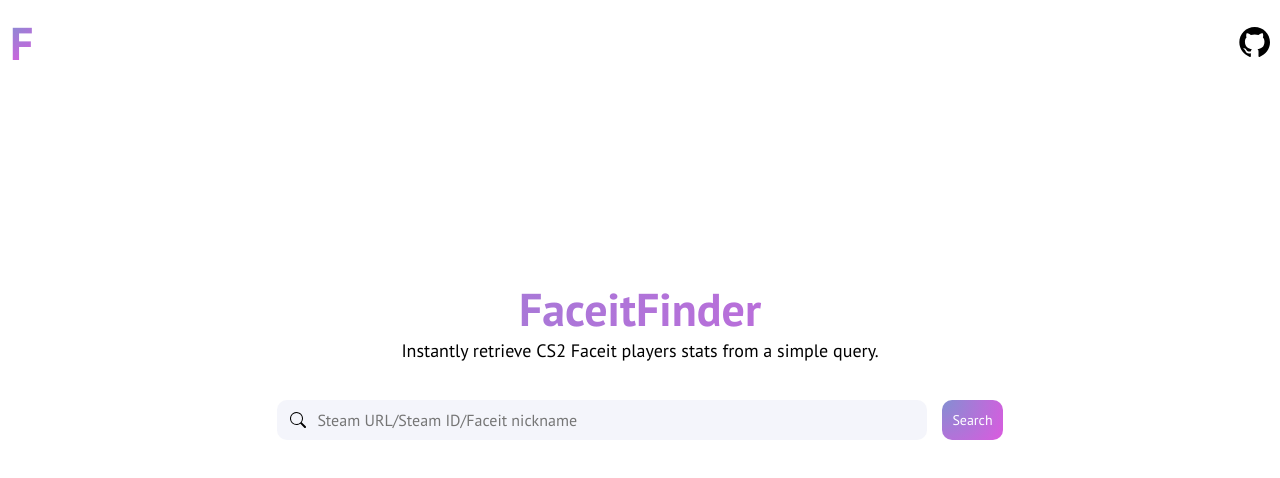
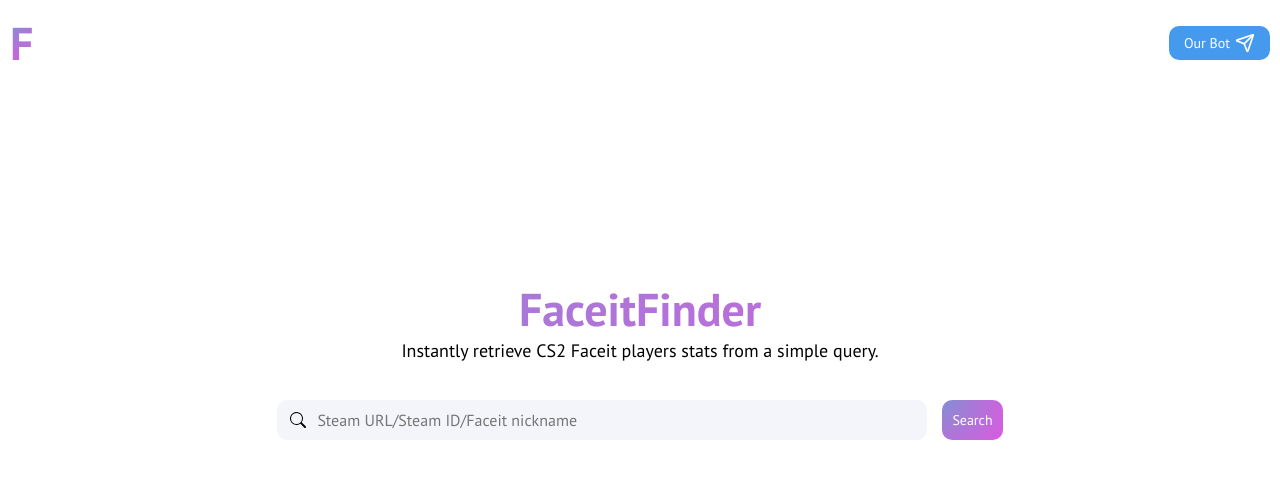
Before and after one commit to prmakk/faceit_finder, a React (Vite) app: page / in a window 1280 px wide. Shown: the top 478 px of the page. Built offline with nearby package versions, Linux system fonts and the light colour scheme.

Commit message:
refactor(header): styles and links

```diff
--- a/package.json
+++ b/package.json
@@ -11,9 +11,11 @@
   },
   "dependencies": {
     "axios": "^1.7.7",
+    "lucide-react": "^0.462.0",
     "react": "^18.3.1",
     "react-dom": "^18.3.1",
     "react-hot-toast": "^2.4.1",
+    "react-router": "^7.0.1",
     "sass": "^1.79.3",
     "zustand": "^5.0.0-rc.2"
   },
--- a/src/components/header/Header.tsx
+++ b/src/components/header/Header.tsx
@@ -1,23 +1,19 @@
 import { FC } from "react";
+import { Link } from "react-router";
+import { Send } from "lucide-react";
+
 import styles from "./index.module.scss";
 
 const Header: FC = () => {
     return (
         <header className={styles.header}>
-            <p className={styles.logo}>f</p>
-            <a href="https://github.com/prmakk/faceit_finder" target="_blank">
-                <svg
-                    height="32"
-                    aria-hidden="true"
-                    viewBox="0 0 24 24"
-                    version="1.1"
-                    width="32"
-                    data-view-component="true"
-                    className="octicon octicon-mark-github v-align-middle color-fg-default"
-                >
-                    <path d="M12.5.75C6.146.75 1 5.896 1 12.25c0 5.089 3.292 9.387 7.863 10.91.575.101.79-.244.79-.546 0-.273-.014-1.178-.014-2.142-2.889.532-3.636-.704-3.866-1.35-.13-.331-.69-1.352-1.18-1.625-.402-.216-.977-.748-.014-.762.906-.014 1.553.834 1.769 1.179 1.035 1.74 2.688 1.25 3.349.948.1-.747.402-1.25.733-1.538-2.559-.287-5.232-1.279-5.232-5.678 0-1.25.445-2.285 1.178-3.09-.115-.288-.517-1.467.115-3.048 0 0 .963-.302 3.163 1.179.92-.259 1.897-.388 2.875-.388.977 0 1.955.13 2.875.388 2.2-1.495 3.162-1.179 3.162-1.179.633 1.581.23 2.76.115 3.048.733.805 1.179 1.825 1.179 3.09 0 4.413-2.688 5.39-5.247 5.678.417.36.776 1.05.776 2.128 0 1.538-.014 2.774-.014 3.162 0 .302.216.662.79.547C20.709 21.637 24 17.324 24 12.25 24 5.896 18.854.75 12.5.75Z"></path>
-                </svg>
-            </a>
+            <Link to={"/"} className={styles.logo}>
+                F
+            </Link>
+            <Link to={"https://t.me/findfaceit_bot"} className={styles.button}>
+                Our Bot
+                <Send size={20} />
+            </Link>
         </header>
     );
 };
--- a/src/components/header/index.module.scss
+++ b/src/components/header/index.module.scss
@@ -12,20 +12,26 @@
         font-size: 46px;
         text-transform: uppercase;
         font-weight: 700;
+        text-decoration: none;
     }
 
-    svg {
+    .button {
+        text-decoration: none;
+        color: #fff;
+        background-color: #459aee;
+        padding: 7px 15px;
+        border-radius: 10px;
+        display: flex;
+        align-items: center;
+        gap: 5px;
+        font-size: 14px;
+        font-weight: 500;
+        outline: none;
+        transition: 0.1s all ease-in;
+
         &:hover {
-            animation: spin 0.4s;
-        }
-    }
-
-    @keyframes spin {
-        0% {
-            transform: rotate(0deg);
-        }
-        100% {
-            transform: rotate(360deg);
+            background-color: darken(#459aee, 5%);
+            transform: rotate(-2deg);
         }
     }
 }
--- a/src/main.tsx
+++ b/src/main.tsx
@@ -1,4 +1,9 @@
 import { createRoot } from "react-dom/client";
 import App from "./App.tsx";
+import { BrowserRouter } from "react-router";
 
-createRoot(document.getElementById("root")!).render(<App />);
+createRoot(document.getElementById("root")!).render(
+    <BrowserRouter>
+        <App />
+    </BrowserRouter>
+);
--- a/src/pages/home/HomePage.tsx
+++ b/src/pages/home/HomePage.tsx
@@ -24,7 +24,6 @@
         if (trimmedInput.length === 0) {
             toast.error("Input is empty");
         } else if (isUrl) {
-            console.log("fetch sent");
             const parts = trimmedInput.split("/");
             const steamId =
                 parts[parts.length - 1] === ""
```
Also changed, not shown: 1 other file (tests, documents, lock files or other folders).
